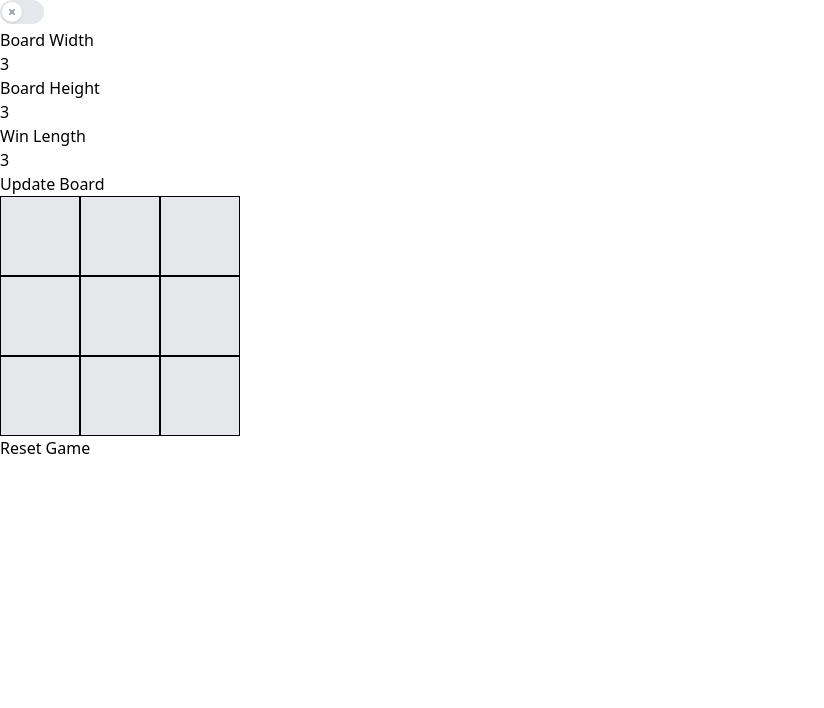
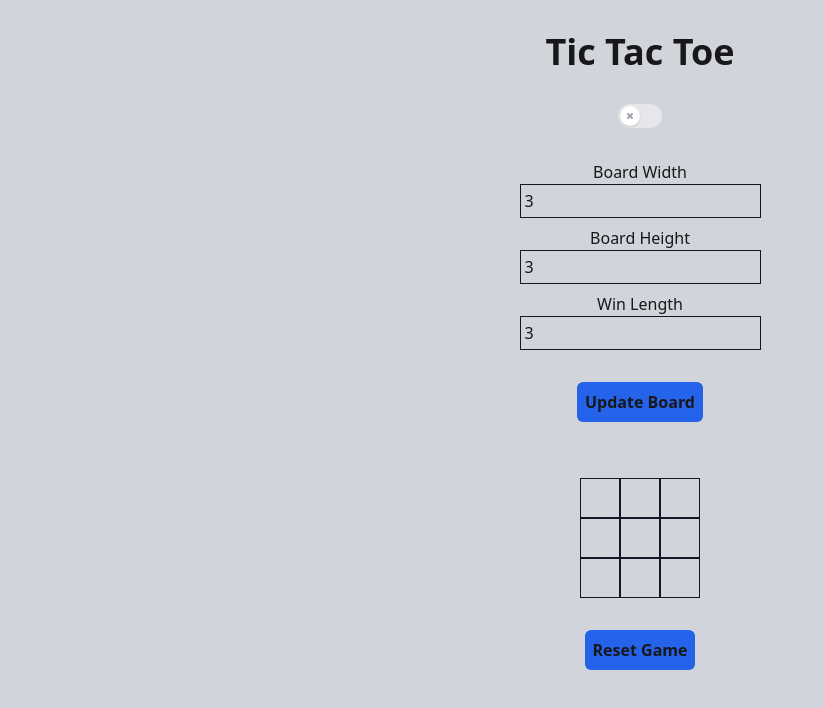
Before and after one commit to hannesill/tictacpro, a React (Vite) app: page / in a window 1280 px wide. Shown: the top 708 px of the page, without its empty margins (0-824 px from the left). Built offline with nearby package versions, Linux system fonts and the light colour scheme; a web font is replaced by a local one.

Commit message:
Add basic design

```diff
--- a/index.html
+++ b/index.html
@@ -8,7 +8,7 @@
     <link href="/dist/output.css" rel="stylesheet">
     <link rel="stylesheet" href="https://rsms.me/inter/inter.css">
   </head>
-  <body>
+  <body class="bg-gray-300 text-zinc-900 dark:bg-slate-800 dark:text-slate-200 text-center">
     <div id="root"></div>
     <script type="module" src="/src/main.tsx"></script>
   </body>
--- a/src/components/App.tsx
+++ b/src/components/App.tsx
@@ -40,26 +40,27 @@ function App() {
   }
 
   return (
-    <>
+    <div className="flex flex-col justify-center items-center space-y-8">
+      <h1 className="text-4xl font-semibold mt-8">Tic Tac Toe</h1>
       <Switch />
       <div>
         <div className="flex flex-col">
           <label>Board Width</label>
-          <input type="number" value={tempBoardWidth} onChange={(e) => setTempBoardWidth(parseInt(e.target.value))} />
+          <input className="bg-transparent p-1 mb-2 border border-gray-900 dark:border-white" type="number" value={tempBoardWidth} onChange={(e) => setTempBoardWidth(parseInt(e.target.value))} />
         </div>
         <div className="flex flex-col">
           <label>Board Height</label>
-          <input type="number" value={tempBoardHeight} onChange={(e) => setTempBoardHeight(parseInt(e.target.value))} />
+          <input className="bg-transparent p-1 mb-2 border border-gray-900 dark:border-white" type="number" value={tempBoardHeight} onChange={(e) => setTempBoardHeight(parseInt(e.target.value))} />
         </div>
         <div className="flex flex-col">
           <label>Win Length</label>
-          <input type="number" value={winLength} onChange={(e) => setWinLength(parseInt(e.target.value))} />
+          <input className="bg-transparent p-1 mb-2 border border-gray-900 dark:border-white" type="number" value={winLength} onChange={(e) => setWinLength(parseInt(e.target.value))} />
         </div>
-        <button onClick={updateBoardSize}>Update Board</button>
+        <button className="bg-blue-600 font-semibold p-2 rounded-md my-6" onClick={updateBoardSize}>Update Board</button>
       </div>
       <Board boardHeight={boardHeight} boardWidth={boardWidth} board={board} handleSquareClick={handleSquareClick} />
-      <button onClick={resetBoard}>Reset Game</button>
-    </>
+      <button className="bg-blue-600 font-semibold p-2 rounded-md my-6" onClick={resetBoard}>Reset Game</button>
+    </div>
   )
 }
 
--- a/src/components/Board.tsx
+++ b/src/components/Board.tsx
@@ -19,7 +19,9 @@ function Board({ boardHeight, boardWidth, board, handleSquareClick } : { boardHe
       squares.push(<div className="flex" key={i}>{row}</div>);
     }
     return (
-      <div>{squares}</div>
+      <div className="">
+        {squares}
+      </div>
     )
   }
 
--- a/src/components/Square.tsx
+++ b/src/components/Square.tsx
@@ -9,10 +9,10 @@ function Square({ value, onClick } : { value : string, onClick : () => void}) :
     return (
       <button
         onClick={onClick}
-        className="bg-gray-200 border border-black"
+        className="border border-gray-900 dark:border-gray-200"
         style={{
-          width: '80px',
-          height: '80px',
+          width: '5vh',
+          height: '5vh',
         }}
       >
         {value}
```
